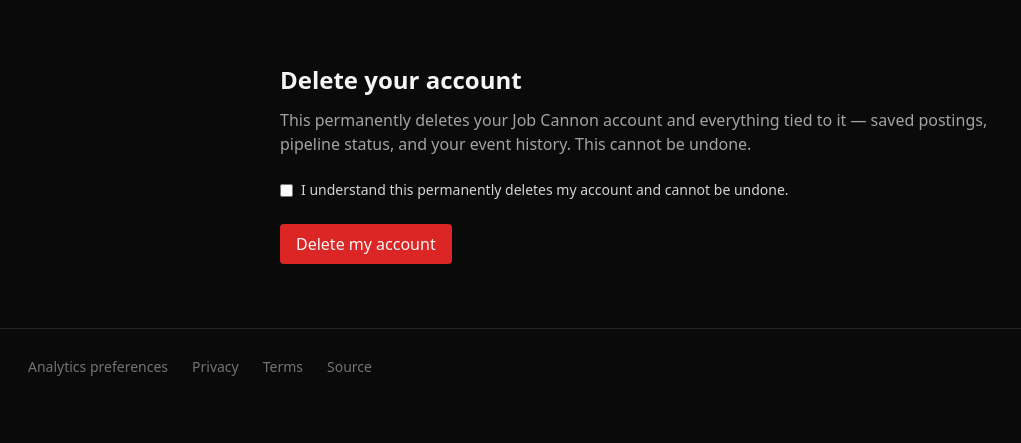
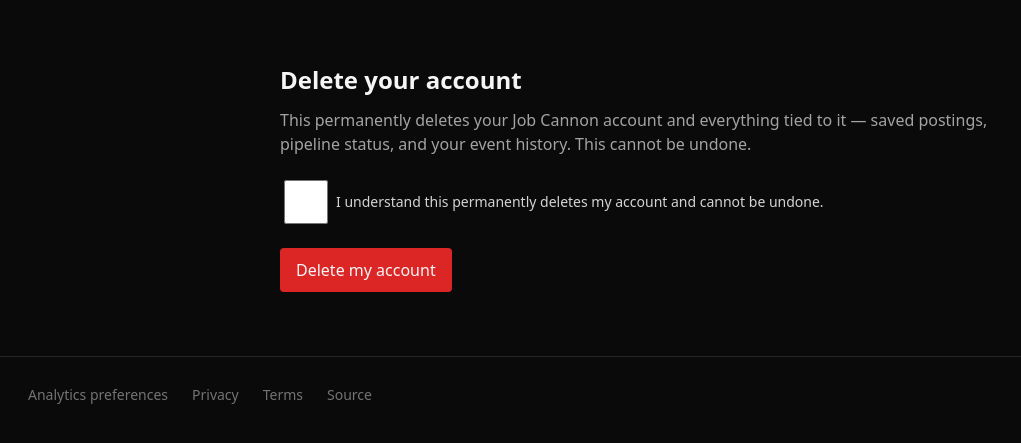
Before and after one commit to Senkichi/jobcannon, a Python web app: template jobcannon/web/templates/account_delete.html in a window 1280 px wide. Shown: the part 77-520 px from the top of the page, without its empty margins (0-1021 px from the left). Run offline with Jinja, Linux system fonts and the light colour scheme; the template is opened without the code that fills it, so the values that code supplies are empty; some libraries are stand-ins or nearby versions.

Commit message:
style: 44px touch targets on consent/account-delete (#179)

```diff
--- a/jobcannon/web/templates/account_delete.html
+++ b/jobcannon/web/templates/account_delete.html
@@ -12,13 +12,13 @@
 </p>
 <form method="post" action="/account/delete">
   <input type="hidden" name="csrf_token" value="{{ csrf_token() }}">
-  <label class="flex items-start gap-2 text-sm text-neutral-300 mb-6">
+  <label class="flex items-center gap-2 min-h-11 px-1 text-sm text-neutral-300 mb-6">
     <input type="checkbox" name="confirm" value="delete-my-account" required
-           class="mt-1 rounded border-neutral-700 bg-neutral-900">
+           class="rounded border-neutral-700 bg-neutral-900 h-11 w-11 shrink-0">
     I understand this permanently deletes my account and cannot be undone.
   </label>
   <button type="submit"
-          class="bg-red-600 text-neutral-100 px-4 py-2 rounded font-medium">
+          class="bg-red-600 text-neutral-100 px-4 py-2 rounded font-medium min-h-11 inline-flex items-center">
     Delete my account
   </button>
 </form>
--- a/jobcannon/web/templates/consent.html
+++ b/jobcannon/web/templates/consent.html
@@ -16,17 +16,17 @@
   Analytics are off unless you allow them here. If you do, usage events are
   sent to PostHog's EU endpoint under a pseudonymous identifier derived from
   your account, not your raw account id. See our
-  <a href="/privacy" class="underline hover:text-neutral-300">privacy policy</a>
+  <a href="/privacy" class="underline hover:text-neutral-300 min-h-11 inline-flex items-center px-1">privacy policy</a>
   for the full detail.
 </p>
 <form method="post" action="/consent" class="flex gap-4">
   <input type="hidden" name="csrf_token" value="{{ csrf_token() }}">
   <button type="submit" name="choice" value="grant"
-          class="bg-neutral-100 text-neutral-950 px-4 py-2 rounded font-medium">
+          class="bg-neutral-100 text-neutral-950 px-4 py-2 rounded font-medium min-h-11 inline-flex items-center">
     Allow analytics
   </button>
   <button type="submit" name="choice" value="decline"
-          class="border border-neutral-700 px-4 py-2 rounded font-medium">
+          class="border border-neutral-700 px-4 py-2 rounded font-medium min-h-11 inline-flex items-center">
     Decline
   </button>
 </form>
```
